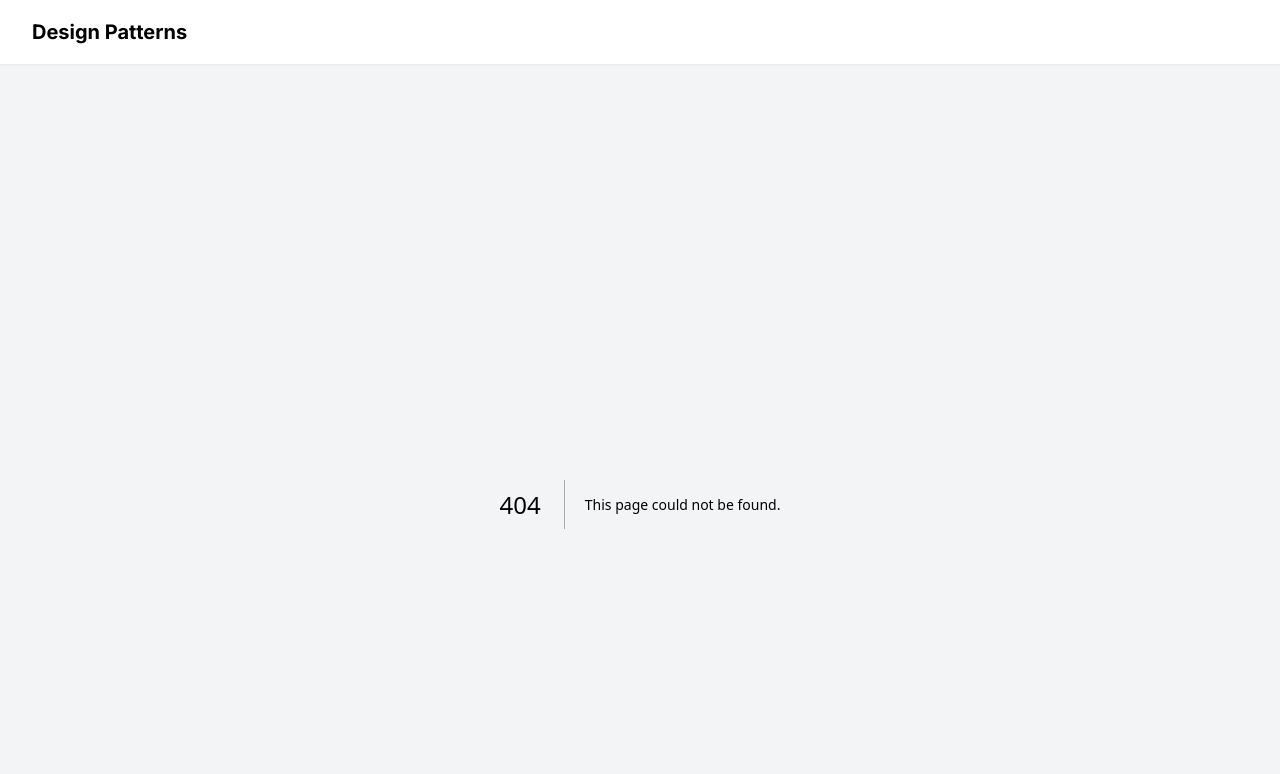
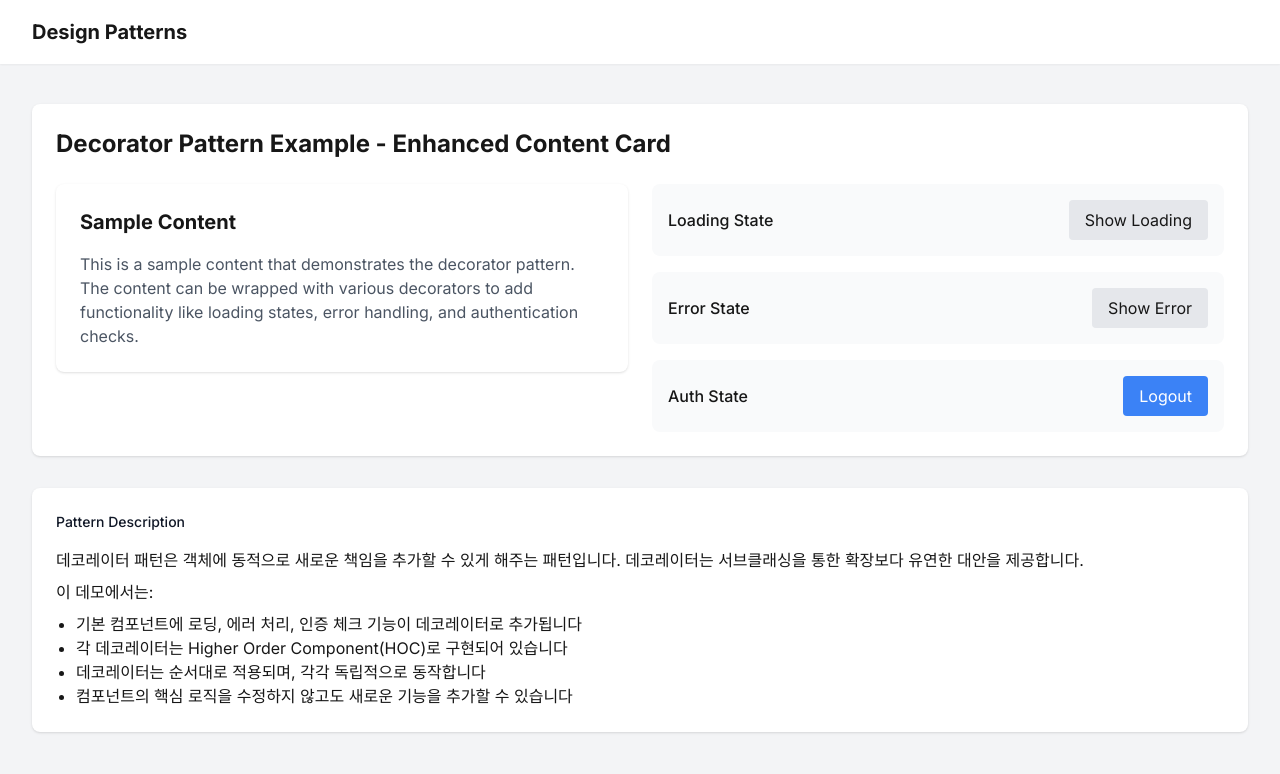
Before and after one commit to jaewon4/design-pattern, a Next.js app: page /patterns/decorator in a window 1280 px wide. Before the commit this address had no page. Shown: the top 774 px of the page. Built offline with nearby package versions, Linux system fonts and the light colour scheme.

Commit message:
feat: 데코레이터 패턴을 사용한 콘텐츠 카드 및 관련 컴포넌트 추가

```diff
--- /dev/null
+++ b/app/patterns/decorator/page.tsx
@@ -0,0 +1,80 @@
+"use client";
+
+import { useState } from "react";
+import { ContentCard, ControlPanel } from "@/components/decorator/ContentCard";
+
+export default function DecoratorPatternPage() {
+  const [isLoading, setIsLoading] = useState(false);
+  const [error, setError] = useState<Error | null>(null);
+  const [isAuthenticated, setIsAuthenticated] = useState(true);
+
+  const handleToggleLoading = () => setIsLoading(!isLoading);
+  const handleToggleError = () => {
+    if (error) {
+      setError(null);
+    } else {
+      setError(new Error("Something went wrong!"));
+    }
+  };
+  const handleToggleAuth = () => setIsAuthenticated(!isAuthenticated);
+
+  return (
+    <div className="space-y-8">
+      <div className="bg-white shadow rounded-lg p-6">
+        <h1 className="text-2xl font-bold mb-6">
+          Decorator Pattern Example - Enhanced Content Card
+        </h1>
+
+        <div className="grid grid-cols-1 md:grid-cols-2 gap-6">
+          <div>
+            <ContentCard
+              title="Sample Content"
+              content="This is a sample content that demonstrates the decorator pattern. The content can be wrapped with various decorators to add functionality like loading states, error handling, and authentication checks."
+              isLoading={isLoading}
+              error={error}
+              isAuthenticated={isAuthenticated}
+            />
+          </div>
+
+          <div>
+            <ControlPanel
+              onToggleLoading={handleToggleLoading}
+              onToggleError={handleToggleError}
+              onToggleAuth={handleToggleAuth}
+              isLoading={isLoading}
+              hasError={!!error}
+              isAuthenticated={isAuthenticated}
+            />
+          </div>
+        </div>
+      </div>
+      <div className="bg-white shadow rounded-lg p-6 mt-8">
+        <h3 className="text-sm font-medium text-gray-900 mb-4">
+          Pattern Description
+        </h3>
+        <div className="prose prose-sm">
+          <p>
+            데코레이터 패턴은 객체에 동적으로 새로운 책임을 추가할 수 있게
+            해주는 패턴입니다. 데코레이터는 서브클래싱을 통한 확장보다 유연한
+            대안을 제공합니다.
+          </p>
+          <p className="mt-2">이 데모에서는:</p>
+          <ul className="list-disc pl-5 mt-2">
+            <li>
+              기본 컴포넌트에 로딩, 에러 처리, 인증 체크 기능이 데코레이터로
+              추가됩니다
+            </li>
+            <li>
+              각 데코레이터는 Higher Order Component(HOC)로 구현되어 있습니다
+            </li>
+            <li>데코레이터는 순서대로 적용되며, 각각 독립적으로 동작합니다</li>
+            <li>
+              컴포넌트의 핵심 로직을 수정하지 않고도 새로운 기능을 추가할 수
+              있습니다
+            </li>
+          </ul>
+        </div>
+      </div>
+    </div>
+  );
+}
--- /dev/null
+++ b/components/decorator/ContentCard.tsx
@@ -0,0 +1,74 @@
+import { BaseComponentProps } from "@/lib/patterns/decorator";
+import { withLoading, withError, withAuth } from "./decorators";
+
+// 기본 컴포넌트
+const BaseContentCard: React.FC<BaseComponentProps> = ({ title, content }) => {
+  return (
+    <div className="bg-white shadow rounded-lg p-6">
+      <h2 className="text-xl font-bold mb-4">{title}</h2>
+      <p className="text-gray-600">{content}</p>
+    </div>
+  );
+};
+
+// 데코레이터 적용
+export const ContentCard = withAuth(withError(withLoading(BaseContentCard)));
+
+// 컨트롤 패널 컴포넌트
+interface ControlPanelProps {
+  onToggleLoading: () => void;
+  onToggleError: () => void;
+  onToggleAuth: () => void;
+  isLoading: boolean;
+  hasError: boolean;
+  isAuthenticated: boolean;
+}
+
+export const ControlPanel: React.FC<ControlPanelProps> = ({
+  onToggleLoading,
+  onToggleError,
+  onToggleAuth,
+  isLoading,
+  hasError,
+  isAuthenticated,
+}) => {
+  return (
+    <div className="space-y-4">
+      <div className="flex items-center justify-between p-4 bg-gray-50 rounded-lg">
+        <span className="font-medium">Loading State</span>
+        <button
+          onClick={onToggleLoading}
+          className={`px-4 py-2 rounded ${
+            isLoading ? "bg-blue-500 text-white" : "bg-gray-200"
+          }`}
+        >
+          {isLoading ? "Show Content" : "Show Loading"}
+        </button>
+      </div>
+
+      <div className="flex items-center justify-between p-4 bg-gray-50 rounded-lg">
+        <span className="font-medium">Error State</span>
+        <button
+          onClick={onToggleError}
+          className={`px-4 py-2 rounded ${
+            hasError ? "bg-blue-500 text-white" : "bg-gray-200"
+          }`}
+        >
+          {hasError ? "Clear Error" : "Show Error"}
+        </button>
+      </div>
+
+      <div className="flex items-center justify-between p-4 bg-gray-50 rounded-lg">
+        <span className="font-medium">Auth State</span>
+        <button
+          onClick={onToggleAuth}
+          className={`px-4 py-2 rounded ${
+            isAuthenticated ? "bg-blue-500 text-white" : "bg-gray-200"
+          }`}
+        >
+          {isAuthenticated ? "Logout" : "Login"}
+        </button>
+      </div>
+    </div>
+  );
+};
--- /dev/null
+++ b/components/decorator/decorators.tsx
@@ -0,0 +1,45 @@
+import { WithLoading, WithError, WithAuth } from "@/lib/patterns/decorator";
+
+export const withLoading: WithLoading = (WrappedComponent) => {
+  return function WithLoadingComponent(props) {
+    if (props.isLoading) {
+      return (
+        <div className="animate-pulse p-4 bg-white rounded-lg shadow">
+          <div className="h-4 bg-gray-200 rounded w-3/4 mb-4"></div>
+          <div className="h-8 bg-gray-200 rounded w-full"></div>
+        </div>
+      );
+    }
+    return <WrappedComponent {...props} />;
+  };
+};
+
+export const withError: WithError = (WrappedComponent) => {
+  return function WithErrorComponent(props) {
+    if (props.error) {
+      return (
+        <div className="p-4 bg-red-50 rounded-lg">
+          <h3 className="text-red-800 font-medium">Error</h3>
+          <p className="text-red-600">{props.error.message}</p>
+        </div>
+      );
+    }
+    return <WrappedComponent {...props} />;
+  };
+};
+
+export const withAuth: WithAuth = (WrappedComponent) => {
+  return function WithAuthComponent(props) {
+    if (!props.isAuthenticated) {
+      return (
+        <div className="p-4 bg-yellow-50 rounded-lg">
+          <h3 className="text-yellow-800 font-medium">
+            Authentication Required
+          </h3>
+          <p className="text-yellow-600">Please log in to view this content.</p>
+        </div>
+      );
+    }
+    return <WrappedComponent {...props} />;
+  };
+};
--- /dev/null
+++ b/lib/patterns/decorator.ts
@@ -0,0 +1,33 @@
+import { ComponentType } from "react";
+
+// 기본 컴포넌트 Props 인터페이스
+export interface BaseComponentProps {
+  title: string;
+  content: string;
+}
+
+// 데코레이터에 추가되는 Props 타입들
+export interface WithLoadingProps {
+  isLoading?: boolean;
+}
+
+export interface WithErrorProps {
+  error?: Error | null;
+}
+
+export interface WithAuthProps {
+  isAuthenticated?: boolean;
+}
+
+// HOC 데코레이터 타입
+export type WithLoading = <P extends BaseComponentProps>(
+  WrappedComponent: ComponentType<P>
+) => ComponentType<P & WithLoadingProps>;
+
+export type WithError = <P extends BaseComponentProps>(
+  WrappedComponent: ComponentType<P>
+) => ComponentType<P & WithErrorProps>;
+
+export type WithAuth = <P extends BaseComponentProps>(
+  WrappedComponent: ComponentType<P>
+) => ComponentType<P & WithAuthProps>;
```
